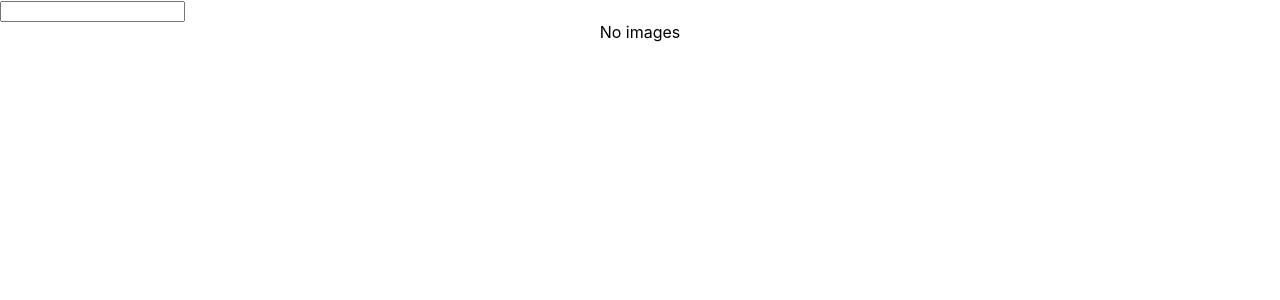
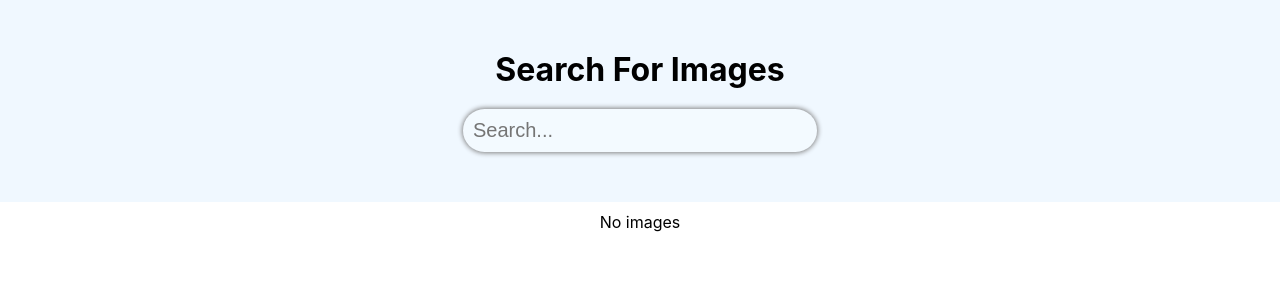
Before and after one commit to Altmertrick/image_search, a React (Create React App) app: page / in a window 1280 px wide. Shown: the top 300 px of the page. Built offline with nearby package versions, Linux system fonts and the light colour scheme.

Commit message:
created search bar com

```diff
--- a/src/App.css
+++ b/src/App.css
@@ -1,3 +1,8 @@
 /* .App {
   text-align: center;
 } */
+* {
+  box-sizing: border-box;
+  margin: 0;
+  padding: 0;
+}
--- /dev/null
+++ b/src/components/Header/Header.module.css
@@ -0,0 +1,12 @@
+.header {
+  text-align: center;
+  min-height: 200px;
+
+  padding: 50px;
+  margin-bottom: 10px;
+  background-color: aliceblue;
+}
+
+.heading {
+  margin-bottom: 20px;
+}
--- a/src/components/Header/Header.tsx
+++ b/src/components/Header/Header.tsx
@@ -1,29 +1,21 @@
+import s from './Header.module.css';
 import { useState } from 'react';
+import SearchBar from '../SearchBar/SearchBar';
 
 type PropsT = {
   submitSearch: (term: string) => Promise<void>;
 };
 
 const Header: React.FC<PropsT> = (props) => {
-  const [term, setTerm] = useState<string>('');
-
-  const onInputChange = (e: React.ChangeEvent<HTMLInputElement>) => {
-    console.log(e.target.value);
-    setTerm(e.target.value);
-  };
-
-  const onFormSubmit = (e: React.FormEvent<HTMLFormElement>) => {
-    e.preventDefault();
+  const onImagesSearch = (term: string) => {
     props.submitSearch(term);
     console.log(term);
-    setTerm(' ');
   };
 
   return (
-    <div>
-      <form onSubmit={onFormSubmit}>
-        <input onChange={onInputChange} value={term} />
-      </form>
+    <div className={s.header}>
+      <h1 className={s.heading}>Search For Images</h1>
+      <SearchBar onFormSubmit={onImagesSearch} />
     </div>
   );
 };
--- a/src/components/ImageCard/ImageCard.module.css
+++ b/src/components/ImageCard/ImageCard.module.css
@@ -3,6 +3,7 @@
   min-width: 300px;
 
   max-height: 30vh;
+  min-height: 200px;
   margin: 1%;
 }
 
--- /dev/null
+++ b/src/components/SearchBar/SearchBar.module.css
@@ -0,0 +1,22 @@
+.search_bar_wrapper {
+  width: 30%;
+  min-width: 300px;
+  margin: 0 auto;
+
+  max-width: 700px;
+
+  display: flex;
+  align-items: center;
+}
+
+.search_bar_wrapper input {
+  width: 100%;
+  border-radius: 60px;
+
+  padding: 10px;
+  background: rgba(255, 255, 255, 0.2);
+  box-shadow: 0 0 5px 0.9px grey;
+  border: 0;
+
+  font-size: 20px;
+}
--- /dev/null
+++ b/src/components/SearchBar/SearchBar.tsx
@@ -0,0 +1,29 @@
+import s from './SearchBar.module.css';
+import { useState } from 'react';
+
+type PropsT = {
+  onFormSubmit: (term: string) => void;
+};
+
+const SearchBar: React.FC<PropsT> = (props) => {
+  const [term, setTerm] = useState<string>('');
+
+  const onInputChange = (e: React.ChangeEvent<HTMLInputElement>) => {
+    console.log(e.target.value);
+    setTerm(e.target.value);
+  };
+
+  const onFormSubmit = (e: React.FormEvent<HTMLFormElement>) => {
+    e.preventDefault();
+    props.onFormSubmit(term);
+    setTerm(' ');
+  };
+
+  return (
+    <form className={s.search_bar_wrapper} onSubmit={onFormSubmit}>
+      <input placeholder="Search..." onChange={onInputChange} value={term} />
+    </form>
+  );
+};
+
+export default SearchBar;
```
